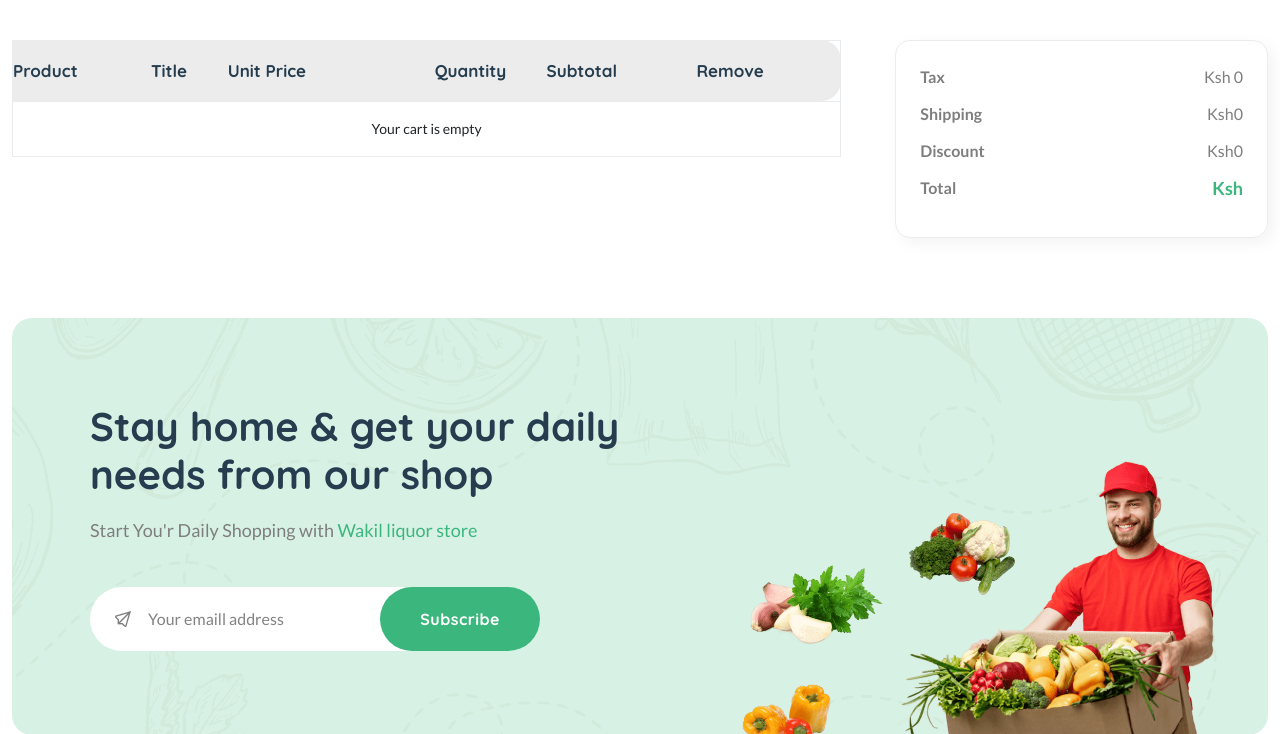
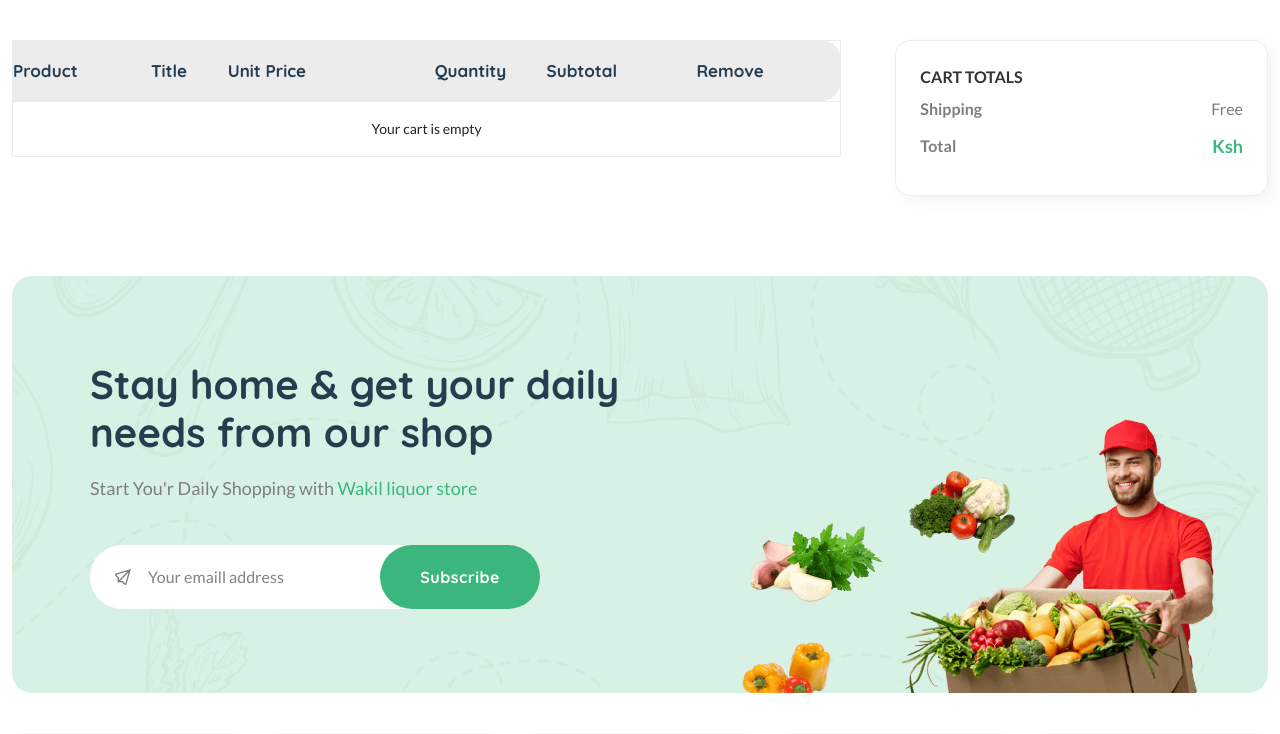
Before and after one commit to Valentino-Junior/marokomart, a Django app: template templates/core/cart.html in a window 1280 px wide. Shown: the part 520-1254 px from the top of the page. Run offline with Django 3.2, Linux system fonts and the light colour scheme; the template is opened without the code that fills it, so the values that code supplies are empty; some libraries are stand-ins or nearby versions.

Commit message:
Added styling cart

```diff
--- a/templates/core/cart.html
+++ b/templates/core/cart.html
@@ -105,19 +105,18 @@
                     <div class="border p-md-4 cart-totals ml-30">
                         <div class="table-responsive">
 
+                            <div class="d-flex justify-content-between mb-2">
+                                <p class="fw-bold" style="font-weight: bolder; color: #333;">
+                                    CART TOTALS</p>
+
+                            </div>
+
 
                             <div>
-                                <div class="d-flex justify-content-between mb-2">
-                                    <p class="fw-bold">Tax</p>
-                                    <p>Ksh 0</p>
-                                </div>
+
                                 <div class="d-flex justify-content-between mb-2">
                                     <p class="fw-bold">Shipping</p>
-                                    <p>Ksh0</p>
-                                </div>
-                                <div class="d-flex justify-content-between mb-2">
-                                    <p class="fw-bold">Discount</p>
-                                    <p>Ksh0</p>
+                                    <p>Free</p>
                                 </div>
 
                                 <div class="d-flex justify-content-between mb-2">
@@ -125,6 +124,7 @@
                                     <p class="cart-total">Ksh<span id="cart-total-amount">{{cart_total_amount|floatformat:2}}</span></p>
                                 </div>
                             </div>
+
                         </div>
                         {% if totalcartitems %}
                         <button type=submit" class="btn mb-20 w-100">Proceed To CheckOut<i
@@ -137,6 +137,7 @@
                         {% endif %}
                     </div>
                 </div>
+
             </div>
 
 
```
Also changed, not shown: db.sqlite3.
